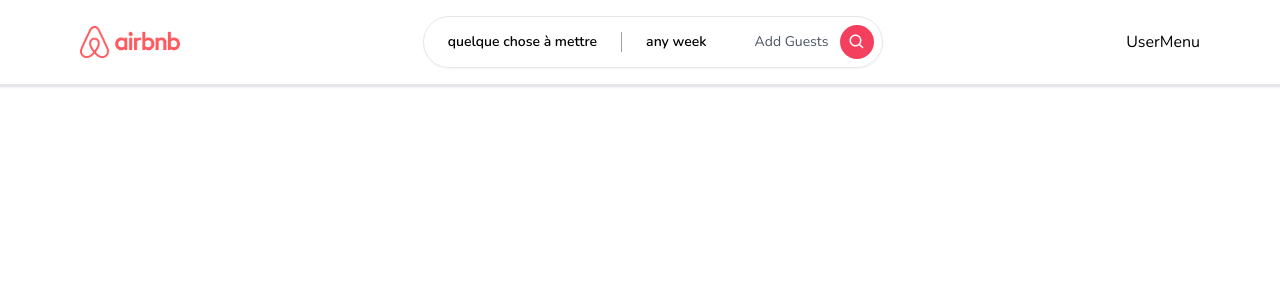
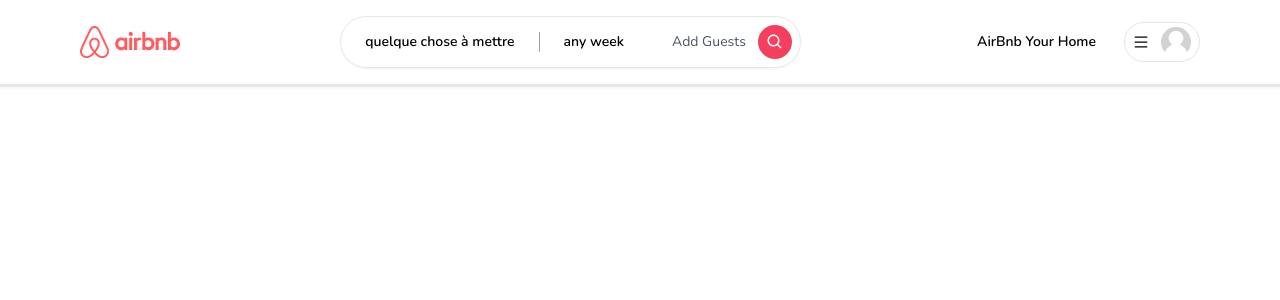
Before and after one commit to lapinRagnar/airbnb-nextAuth-mongodb-prisma, a Next.js app: page / in a window 1280 px wide. Shown: the top 300 px of the page. Built offline with nearby package versions, Linux system fonts and the light colour scheme.

Commit message:
coder l'UserMenu

```diff
--- /dev/null
+++ b/app/components/Avatar.tsx
@@ -0,0 +1,17 @@
+'use client'
+
+import Image from "next/image"
+
+const Avatar = () => {
+  return (
+    <Image
+      className='rounded-full'
+      height={30}
+      width={30}
+      alt='avatar'
+      src={'/images/placeholder.jpg'}
+    />
+  )
+}
+
+export default Avatar
--- a/app/components/navbar/UserMenu.tsx
+++ b/app/components/navbar/UserMenu.tsx
@@ -1,8 +1,59 @@
 'use client'
+
+import { AiOutlineMenu } from 'react-icons/ai'
+import Avatar from '../Avatar'
 
 const UserMenu = () => {
   return (
-    <div>UserMenu</div>
+    <div className='relative'>
+      <div
+        className='flex flex-row items-center gap-3'
+      >
+        <div
+          onClick={() => {}}
+          className='
+            hidden
+            md:block
+            text-sm
+            font-semibold
+            py-3
+            px-4
+            rounded-full
+            hover:bg-neutral-100
+            transition
+            cursor-pointer
+          '
+        >
+          AirBnb Your Home
+        </div>
+
+        <div
+          onClick={() => {}}
+          className='
+            p-4
+            md:py-1
+            md:px-2
+            border-[1px]
+            border-neutral-200
+            flex
+            flex-row
+            items-center
+            gap-3
+            rounded-full
+            cursor-pointer
+            hover:shadow-md
+            transition
+          '
+        >
+          <AiOutlineMenu />
+          <div className='hidden md:block'>
+            <Avatar />
+          </div>
+
+        </div>
+
+      </div>
+    </div>
   )
 }
 
```
Also changed, not shown: public/images/placeholder.jpg (added).
